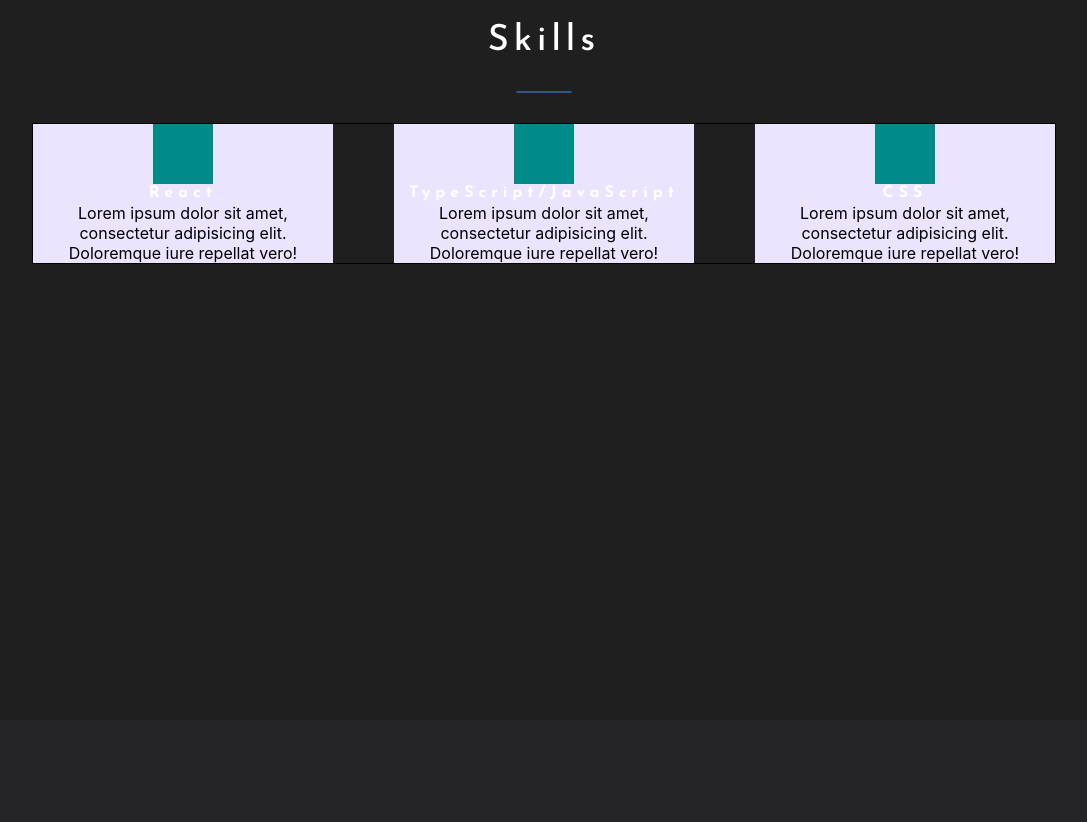
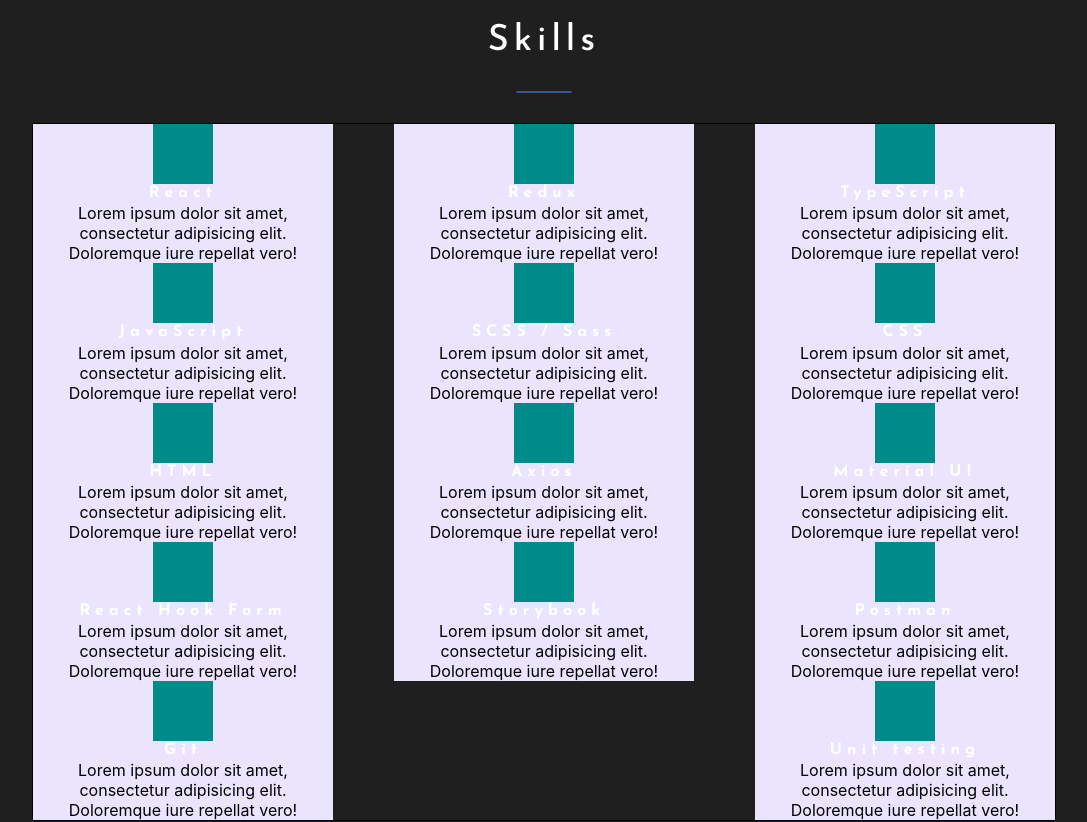
Before and after one commit to vovkahorror/portfolio, a React (Create React App) app: page / in a window 1280 px wide. Shown: the part 960-1782 px from the top of the page, without its empty margins (96-1183 px from the left). Built offline with nearby package versions, Linux system fonts and the light colour scheme.

Commit message:
feat: added skills icons

```diff
--- a/package.json
+++ b/package.json
@@ -15,6 +15,7 @@
     "node-sass": "^8.0.0",
     "react": "^18.2.0",
     "react-dom": "^18.2.0",
+    "react-icons": "^4.8.0",
     "react-router-dom": "^6.4.5",
     "react-scripts": "5.0.1",
     "typescript": "^4.9.4",
--- a/src/skills/Skills.tsx
+++ b/src/skills/Skills.tsx
@@ -4,20 +4,90 @@
 import Skill from './skill/Skill';
 import {v1} from 'uuid';
 import Title from '../common/components/title/Title';
+import {
+    SiAxios,
+    SiCss3, SiGit,
+    SiHtml5,
+    SiJavascript, SiMui, SiPostman,
+    SiReact,
+    SiReacthookform,
+    SiRedux,
+    SiSass, SiStorybook,
+    SiTypescript,
+} from 'react-icons/si';
+import {RiShieldCheckFill} from 'react-icons/ri';
 
 const Skills = () => {
     const skills = [
         {
             title: 'React',
             description: 'Lorem ipsum dolor sit amet, consectetur adipisicing elit. Doloremque iure repellat vero!',
+            icon: <SiReact/>,
         },
         {
-            title: 'TypeScript/JavaScript',
+            title: 'Redux',
             description: 'Lorem ipsum dolor sit amet, consectetur adipisicing elit. Doloremque iure repellat vero!',
+            icon: <SiRedux/>,
+        },
+        {
+            title: 'TypeScript',
+            description: 'Lorem ipsum dolor sit amet, consectetur adipisicing elit. Doloremque iure repellat vero!',
+            icon: <SiTypescript/>,
+        },
+        {
+            title: 'JavaScript',
+            description: 'Lorem ipsum dolor sit amet, consectetur adipisicing elit. Doloremque iure repellat vero!',
+            icon: <SiJavascript/>,
+        },
+        {
+            title: 'SCSS / Sass',
+            description: 'Lorem ipsum dolor sit amet, consectetur adipisicing elit. Doloremque iure repellat vero!',
+            icon: <SiSass/>,
         },
         {
             title: 'CSS',
             description: 'Lorem ipsum dolor sit amet, consectetur adipisicing elit. Doloremque iure repellat vero!',
+            icon: <SiCss3/>,
+        },
+        {
+            title: 'HTML',
+            description: 'Lorem ipsum dolor sit amet, consectetur adipisicing elit. Doloremque iure repellat vero!',
+            icon: <SiHtml5/>,
+        },
+        {
+            title: 'Axios',
+            description: 'Lorem ipsum dolor sit amet, consectetur adipisicing elit. Doloremque iure repellat vero!',
+            icon: <SiAxios/>,
+        },
+        {
+            title: 'Material UI',
+            description: 'Lorem ipsum dolor sit amet, consectetur adipisicing elit. Doloremque iure repellat vero!',
+            icon: <SiMui/>,
+        },
+        {
+            title: 'React Hook Form',
+            description: 'Lorem ipsum dolor sit amet, consectetur adipisicing elit. Doloremque iure repellat vero!',
+            icon: <SiReacthookform/>,
+        },
+        {
+            title: 'Storybook',
+            description: 'Lorem ipsum dolor sit amet, consectetur adipisicing elit. Doloremque iure repellat vero!',
+            icon: <SiStorybook/>,
+        },
+        {
+            title: 'Postman',
+            description: 'Lorem ipsum dolor sit amet, consectetur adipisicing elit. Doloremque iure repellat vero!',
+            icon: <SiPostman/>,
+        },
+        {
+            title: 'Git',
+            description: 'Lorem ipsum dolor sit amet, consectetur adipisicing elit. Doloremque iure repellat vero!',
+            icon: <SiGit/>,
+        },
+        {
+            title: 'Unit testing',
+            description: 'Lorem ipsum dolor sit amet, consectetur adipisicing elit. Doloremque iure repellat vero!',
+            icon: <RiShieldCheckFill/>,
         },
     ];
 
```
Also changed, not shown: 1 other file (tests, documents, lock files or other folders).
